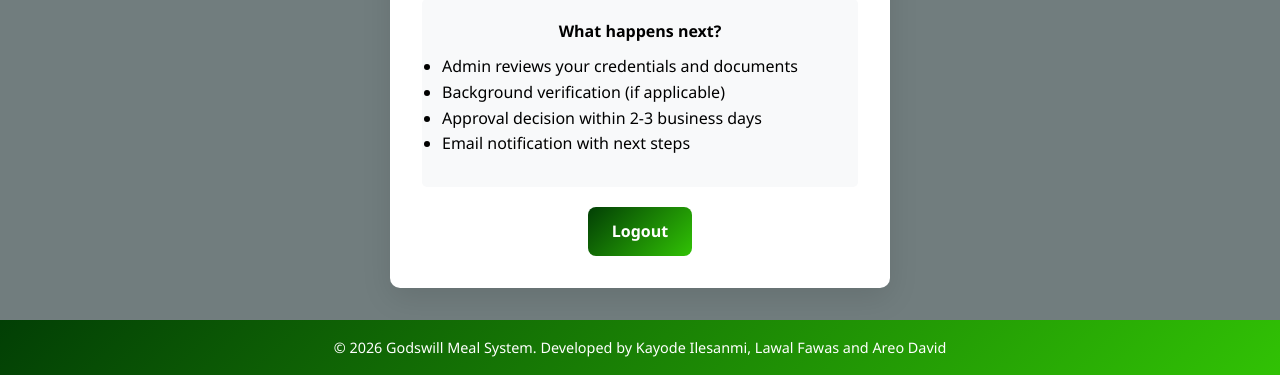
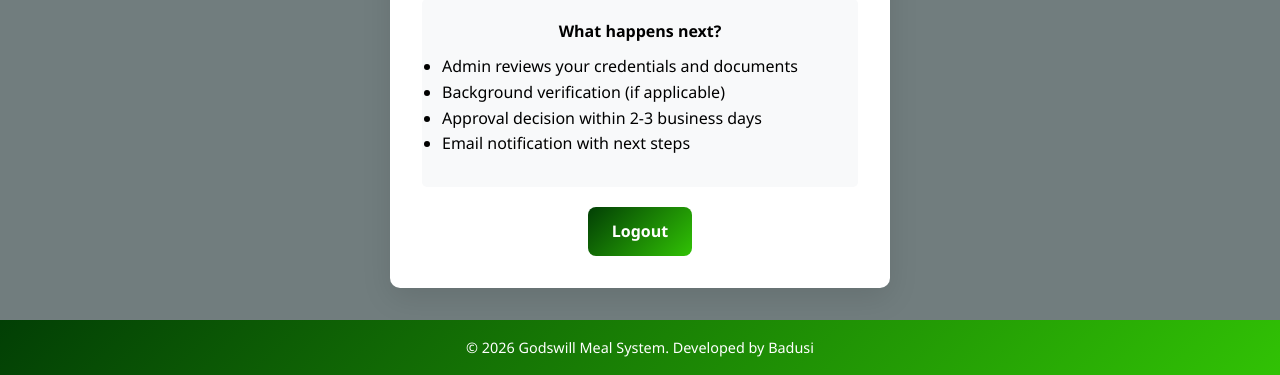
Before and after one commit to badusi/restaurant-system, a PHP site: page /auth/pending-approval.php in a window 1280 px wide. Shown: the part 492-867 px from the top of the page. Run offline with PHP 8.4, Linux system fonts and the light colour scheme; the visitor is signed in with stand-in values (Sample User, id 1).

Commit message:
Update footer developer attribution

```diff
--- a/auth/pending-approval.php
+++ b/auth/pending-approval.php
@@ -70,7 +70,7 @@ requireLogin();
           <!-- Footer -->
     <footer style="background: linear-gradient(135deg, #023f05 0%, #31c205 100%); color: white; padding: 1rem 0; text-align: center;">
         <div class="container">
-            <p>&copy; <?php echo date('Y'); ?> Godswill Meal System. Developed by Kayode Ilesanmi, Lawal Fawas and Areo David</p>
+            <p>&copy; <?php echo date('Y'); ?> Godswill Meal System. Developed by Badusi</p>
         </div>
     </footer>
 </body>
```
